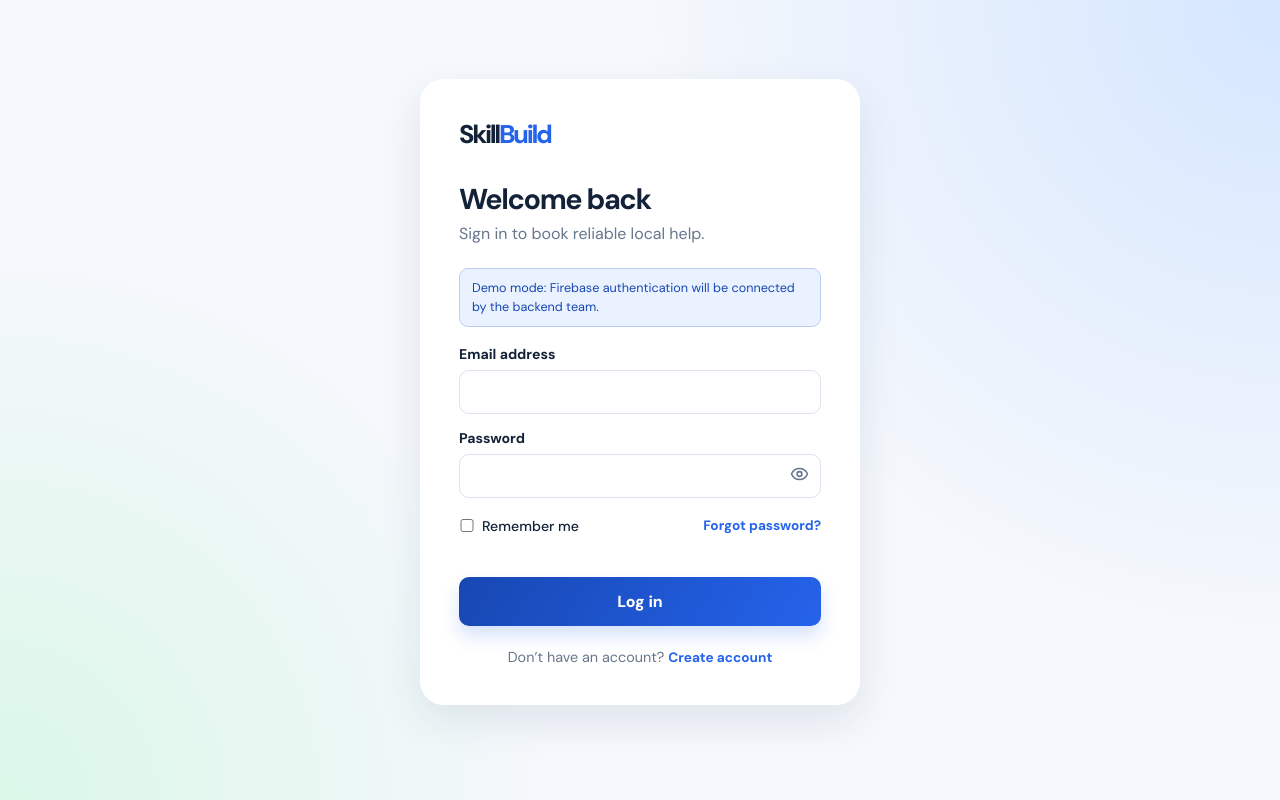
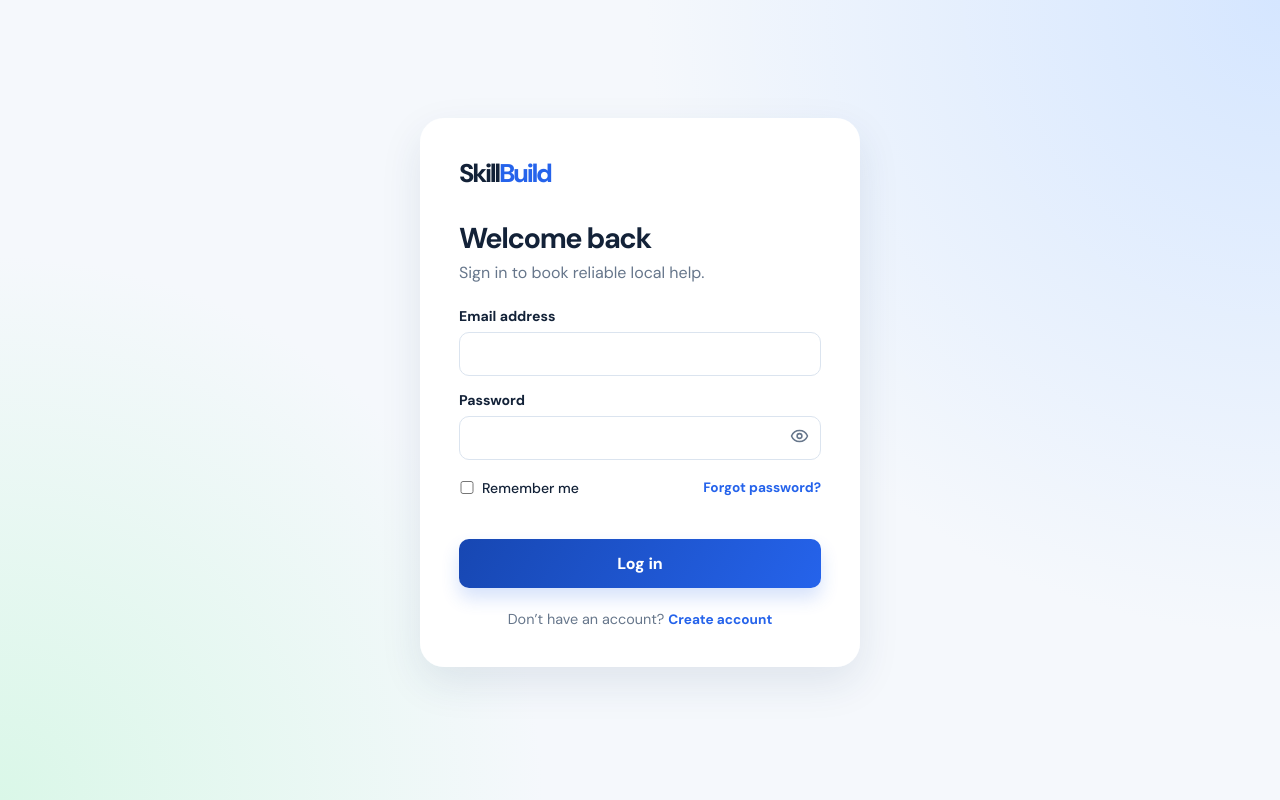
Before and after one commit to Gurpreetkaur-techiee/SkillBridge-SIH26089, a React (Vite) app in the folder customer-frontend/: page /login in a window 1280 px wide. Built offline with nearby package versions, Linux system fonts and the light colour scheme.

Commit message:
Add Firebase authentication and user profile integration

```diff
--- a/customer-frontend/src/pages/Login/Login.jsx
+++ b/customer-frontend/src/pages/Login/Login.jsx
@@ -1,72 +1,170 @@
+import { useState } from 'react';
 import {
-useState
-} from 'react';
- import {
-Link,useNavigate,useSearchParams
+  Link,
+  useNavigate,
+  useSearchParams
 } from 'react-router-dom';
- import {
-Eye,EyeOff
-} from 'lucide-react';
+
+import { Eye, EyeOff } from 'lucide-react';
+import { signInWithEmailAndPassword } from 'firebase/auth';
+
+import { auth } from '../../firebase';
+
 import './Login.css';
 
-export default function Login(){
-const nav=useNavigate(),[params]=useSearchParams();
-const savedProfile=JSON.parse(localStorage.getItem('SkillBridge-demo-profile')||'null');
-const[email,setEmail]=useState(savedProfile?.email||''),[password,setPassword]=useState(''),[rememberMe,setRememberMe]=useState(()=>localStorage.getItem('SkillBridge-remember-me')==='true'),[show,setShow]=useState(false),[error,setError]=useState('');
-function submit(e){
+export default function Login() {
+  const nav = useNavigate();
+  const [params] = useSearchParams();
+
+  const [email, setEmail] = useState('');
+  const [password, setPassword] = useState('');
+  const [rememberMe, setRememberMe] = useState(
+    () => localStorage.getItem('SkillBridge-remember-me') === 'true'
+  );
+  const [show, setShow] = useState(false);
+  const [error, setError] = useState('');
+  const [loading, setLoading] = useState(false);
+
+  async function submit(e) {
     e.preventDefault();
     setError('');
-if(!email||!password)return setError('Enter your email and password.');
-localStorage.setItem('SkillBridge-remember-me',rememberMe);
-localStorage.setItem('SkillBridge-demo-session','true');
-nav('/customer')
-} return <div className="auth-page">
-<form className="auth-card" onSubmit={
-submit
-}>
-<Link className="auth-brand" to="/customer">Skill<span>Build</span>
+
+    if (!email || !password) {
+      return setError('Enter your email and password.');
+    }
+
+    try {
+      setLoading(true);
+
+      // Firebase Authentication Login
+      await signInWithEmailAndPassword(
+        auth,
+        email,
+        password
+      );
+
+      // Save Remember Me preference
+      localStorage.setItem(
+        'SkillBridge-remember-me',
+        rememberMe
+      );
+
+      // Redirect to Customer Dashboard
+      nav('/customer');
+
+    } catch (err) {
+      console.error(err);
+
+      if (
+        err.code === 'auth/invalid-credential' ||
+        err.code === 'auth/user-not-found' ||
+        err.code === 'auth/wrong-password'
+      ) {
+        setError('Invalid email or password.');
+      } else if (err.code === 'auth/invalid-email') {
+        setError('Please enter a valid email address.');
+      } else {
+        setError('Login failed. Please try again.');
+      }
+
+    } finally {
+      setLoading(false);
+    }
+  }
+
+  return (
+    <div className="auth-page">
+      <form className="auth-card" onSubmit={submit}>
+
+        <Link className="auth-brand" to="/customer">
+          Skill<span>Build</span>
         </Link>
+
         <h1>Welcome back</h1>
-<p className="intro">Sign in to book reliable local help.</p>
-<p className="placeholder-note">Demo mode: Firebase authentication will be connected by the backend team.</p>{
-params.get('registered')&&<p className="success-message">Registration form completed. You can now use this placeholder login.</p>
-}{
-error&&<p className="error-state">{
-error
-}</p>
-}<label>Email address<input type="email" value={
-email
-} onChange={
-e=>setEmail(e.target.value)
-} autoComplete="email"/>
+
+        <p className="intro">
+          Sign in to book reliable local help.
+        </p>
+
+        {params.get('registered') && (
+          <p className="success-message">
+            Registration successful. You can now log in.
+          </p>
+        )}
+
+        {error && (
+          <p className="error-state">
+            {error}
+          </p>
+        )}
+
+        <label>
+          Email address
+
+          <input
+            type="email"
+            value={email}
+            onChange={(e) => setEmail(e.target.value)}
+            autoComplete="email"
+          />
         </label>
-<label>Password<span className="password-field">
-<input type={
-show?'text':'password'
-} value={
-password
-} onChange={
-e=>setPassword(e.target.value)
-} autoComplete="current-password"/>
-<button type="button" onClick={
-()=>setShow(!show)
-} aria-label="Show password">{
-show?<EyeOff/>:<Eye/>
-}</button>
+
+        <label>
+          Password
+
+          <span className="password-field">
+            <input
+              type={show ? 'text' : 'password'}
+              value={password}
+              onChange={(e) => setPassword(e.target.value)}
+              autoComplete="current-password"
+            />
+
+            <button
+              type="button"
+              onClick={() => setShow(!show)}
+              aria-label="Show password"
+            >
+              {show ? <EyeOff /> : <Eye />}
+            </button>
           </span>
         </label>
+
         <div className="form-row">
+
           <label className="check">
-<input type="checkbox" checked={
-rememberMe
-} onChange={
-e=>setRememberMe(e.target.checked)
-}/>Remember me</label>
-<Link to="/forgot-password">Forgot password?</Link>
+            <input
+              type="checkbox"
+              checked={rememberMe}
+              onChange={(e) =>
+                setRememberMe(e.target.checked)
+              }
+            />
+            Remember me
+          </label>
+
+          <Link to="/forgot-password">
+            Forgot password?
+          </Link>
+
         </div>
-<button className="primary">Log in</button>
-<p className="auth-footer">Don’t have an account? <Link to="/signup">Create account</Link>
+
+        <button
+          className="primary"
+          type="submit"
+          disabled={loading}
+        >
+          {loading ? 'Logging in...' : 'Log in'}
+        </button>
+
+        <p className="auth-footer">
+          Don’t have an account?{' '}
+          <Link to="/signup">
+            Create account
+          </Link>
         </p>
+
       </form>
     </div>
+  );
 }
```
Lines whose indentation alone changed are shown as unchanged.
